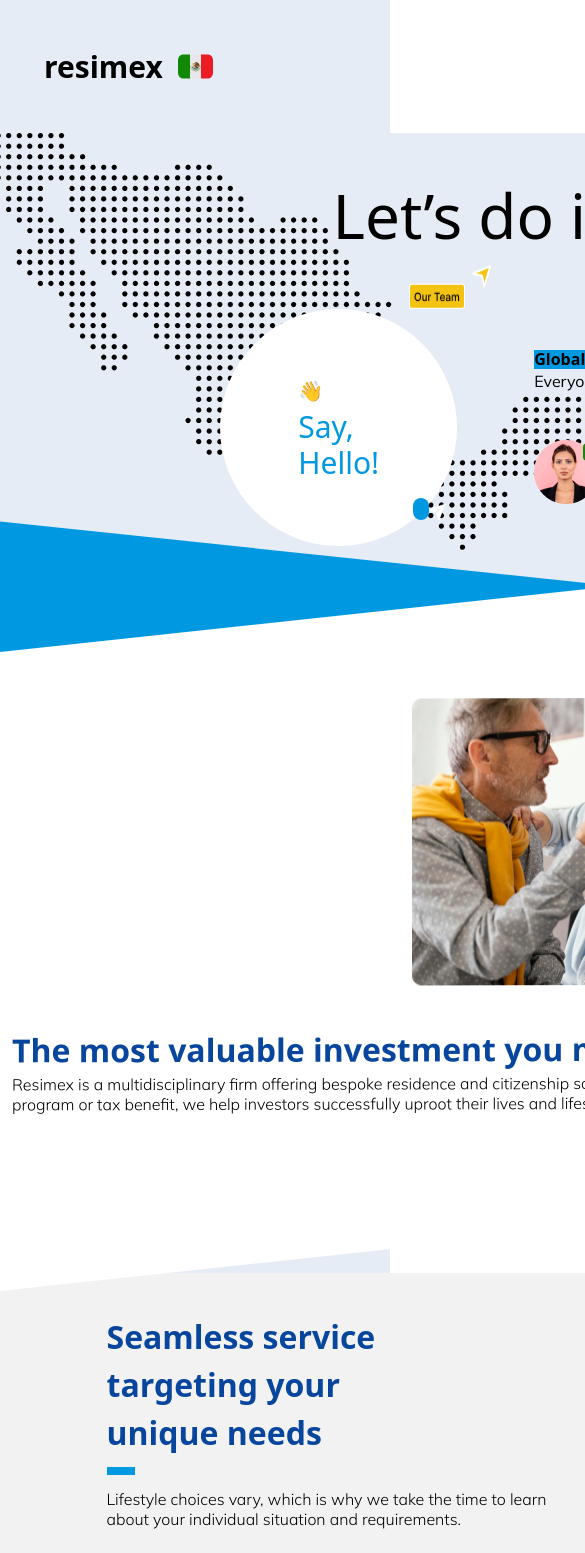
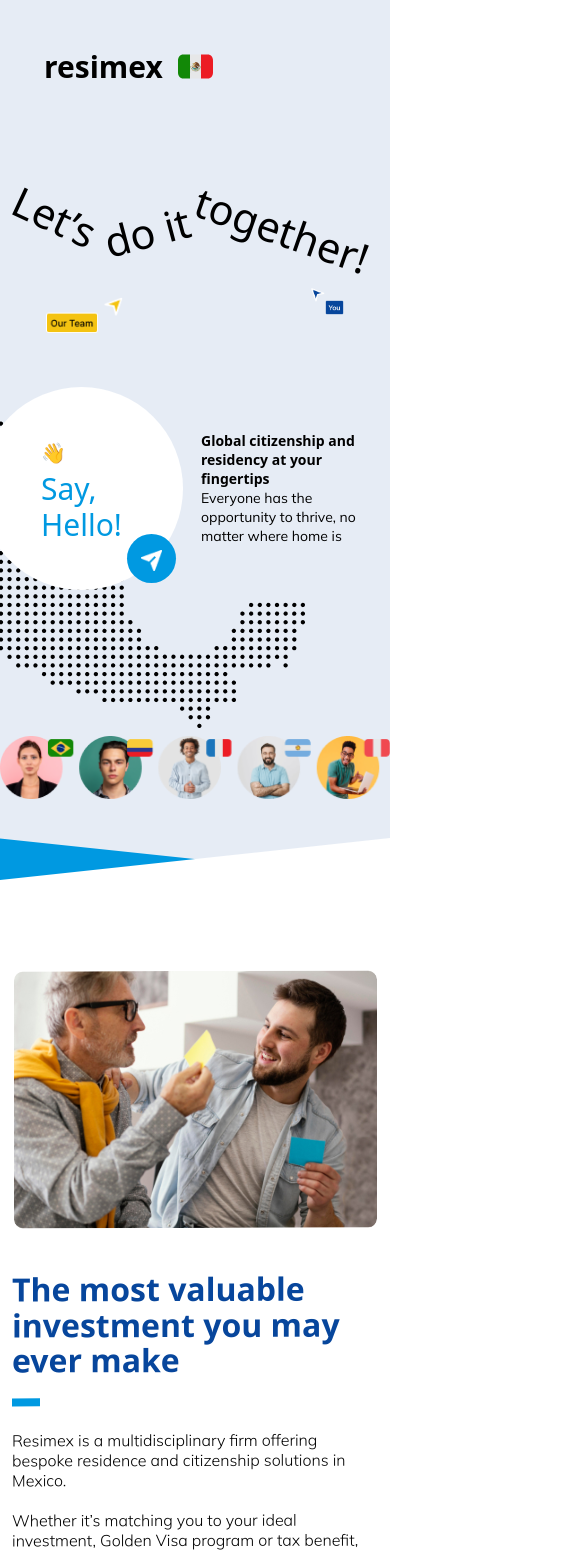
Before and after one commit to stain-franco/next-project, a Next.js app: page / in a window 390 px wide. Shown: the top 1553 px of the page, 585 px wide, since content can reach past the window. Built offline with nearby package versions, Linux system fonts and the light colour scheme.

Commit message:
fix: se maqueta el home page en version mobile

```diff
--- a/pages/index.tsx
+++ b/pages/index.tsx
@@ -6,113 +6,173 @@ import type { NextPageWithLayout } from './_app';
 
 const Page: NextPageWithLayout = () => { //
   return (
-    <div className='m-auto relative w-full bg-backgroud'>
-     <div className='w-[1228px] m-auto'>
-     <main className="bg-backgroud bg-[url('/images/Group.png')] bg-no-repeat ">
-        <div className="flex flex-col items-center p-10 ">
-          <h1 className="text-[62px] font-medium leading-[84.57px] sm:block hidden">
-            We love to help yout!
+    <div className='bg-backgroud'>
+      <div className='sm:m-auto sm:relative  sm:bg-backgroud bg-backgroud lg:w-[1228px] '>
+     <div className=' sm:pt-[50px]'>
+     <div className='flex justify-center'>
+          <h1 className="text-[62px] font-medium leading-[84.57px] sm:block hidden rotate-[24.93deg] left-[408.93px] top-[144.79px] pr-[2px]">
+            We
           </h1>
-          <h1 className='text-[62px] font-medium leading-[84.57px] sm:hidden '>Let’s  do it  together!</h1>
+          <h1 className="text-[62px] font-medium leading-[84.57px] sm:block hidden rotate-[-14.8deg] left-[500.75px] top-[195.88px] pr-[10px]">
+            love to
+          </h1>
+          <h1 className="text-[62px] font-medium leading-[84.57px] sm:block hidden rotate-[19.23deg] left-[734.99px] top-[124.48px]">
+            help you!
+          </h1>
+          <h1 className='text-[41.45px] font-medium leading-[56.54px] w-[89px] h-[57px] sm:hidden rotate-[24.93deg]  mt-[56.17px]'>Let’s</h1>
+          <h1 className='text-[41.45px] font-medium leading-[84.57px] w-[96px] h-[57px] sm:hidden rotate-[-14.8deg] mt-[56.17px]'>do it</h1>
+          <h1 className='text-[41.45px] font-medium leading-[84.57px] w-[184px] h-[57px] sm:hidden rotate-[19.23deg]  mt-[56.17px]'>together!</h1>
+          </div>
+          <div className='flex bg-backgroud '>
 
-          <div className="flex m-auto ">
+          <div className="flex items-center justify-center m-auto sm:flex sm:m-auto sm:items-center sm:justify-center pb-[54px]">
             <Image
               src="/images/Group 2.png"
               alt="Picture of the author"
-              className="left-[515px] top-[283px] pt-[5px] "
+              className="sm:left-[515px] sm:top-[285.75px] sm:pt-[50px] sm:block hidden"
               width={84}
               height={40}
             />
             <Image
               src="/images/Group 3.png"
               alt="Picture of the author"
-              className="left-[873px] top-[282px] pt-[10px] ml-[276.75px]"
+              className="sm:left-[873px] sm:top-[282px] pt-[10px] ml-[276.75px] sm:block hidden"
               width={50}
               height={41}
             />
+            <Image
+              src="/images/Group 2.png"
+              alt="Picture of the author"
+              className="left-[200px] top-[231.38px] pt-[50px] sm:hidden "
+              width={77.55}
+              height={26.97}
+            />
+            <Image
+              src="/images/Group 3.png"
+              alt="Picture of the author"
+              className="ml-[186px] pt-[23px] sm:hidden "
+              width={33.72}
+              height={27.65}
+            />
           </div>
-          <div className='flex items-center m-auto'>
-          <div className='mr-[77px]'>
-      <div className=" w-[237px] h-[237px] rounded-full bg-white flex flex-col justify-center items-center ">
+
+          </div>
+
+     <main className="bg-backgroud sm:bg-[url('/images/Group.png')]
+     bg-[url('/images/Frame.png')] bg-no-repeat m-auto pb-[60px]">
+        <div className=" sm:flex sm:flex-col sm:items-center sm:p-[50px] ">
+          <div className='flex  items-center sm:flex sm:items-center sm:m-auto'>
+          <div className='m-auto mr-[18px] sm:mr-[77px]'>
+      <div className="w-[203px] h-[203px] ml-[-20px] sm:w-[237px] sm:h-[237px] rounded-full bg-white flex flex-col justify-center items-center ">
         <h3 className="text-blue font-Inter text-justify text-3xl "><p className='text-[20px]'>👋</p>Say,<br></br>Hello!
         </h3>
-        <button className="sm:w-[57px] sm:h-[57px] rounded-full bg-blue ml-[164px] mt-[164px] absolute">
+        <button className="sm:w-[57px] sm:h-[57px] w-[48.82px] h-[48.82px] rounded-full bg-blue sm:ml-[164px] sm:mt-[164px] ml-[140px] mt-[140px] absolute">
         <Image
           src="/images/IconF.png"
           alt="Picture of the author"
-          className="ml-[16px] mt-[6px] "
+          className="ml-[16px] mt-[6px] sm:block hidden"
           width={23.97}
           height={24}
+        />
+        <Image
+          src="/images/IconF.png"
+          alt="Picture of the author"
+          className="ml-[14px] mt-[4px] sm:hidden"
+          width={20.53}
+          height={20.53}
         />
         </button>
       </div>
       </div>
             <div>
-            <h6 className="sm:pt-[10px] font-bold sm:leading-[25.1px] leading-[19px] bg-blue sm:bg-backgroud">
+            <h6 className="sm:pt-[10px] font-bold sm:font-bold sm:leading-[25.1px] leading-[19.1px] sm:bg-backgroud text-[14px] sm:text-[20px] w-[189px] sm:w-[509px] ">
               Global citizenship and residency at your fingertips
             </h6>
-            <p className="font-normal leading-[25.1px]">
+            <p className="leading-[19.1px] font-normal sm:font-normal sm:leading-[25.1px] text-[14px] sm:text-[20px] w-[189px] sm:w-[509px]">
               Everyone has the opportunity to thrive, no matter where home is
             </p>
             <Image
             src="/images/Group 25.png"
             alt="Picture of the author"
-            className="left-[513px] top-[537px] pt-[45px]"
+            className="left-[513px] top-[537px] pt-[45px] sm:block hidden"
             width={398.74}
             height={65}
           />
             </div>
           </div>
-
+          <div className='flex justify-center items-center pt-[100px]'>
+          <Image
+            src="/images/Group 25.png"
+            alt="Picture of the author"
+            className="left-[513px] top-[537px] pt-[45px] sm:hidden m-auto"
+            width={398.74}
+            height={65}
+          />
+          </div>
         </div>
       </main>
 
       <div className="xs:skew-y-6 xl:skew-y-3 bg-gradient-to-b from-blue from-50% xs:mb-12 lg:mb-14 ">
         <section className="xs:px-3 xs:py-28 lg:py-52 xl:px-24 bg-white xs:-skew-y-12 xl:-skew-y-6">
           <div className="flex justify-evenly items-center flex-wrap gap-10 xs:skew-y-6 xl:skew-y-3">
+            <div className='sm:flex sm:m-auto sm:justify-center '>
             <Image
               src="/images/photo.png"
               alt="Picture of the author"
-              className="xs:min-w-min   lg:max-w-lg "
+              className="rounded-[10px] sm:block hidden"
               width={405}
               height={287}
             />
-            <div className="xs:min-w-min  lg:max-w-lg">
-              <h2 className="text-[32px] font-bold text-DarkBlue">
+            <Image
+              src="/images/photo.png"
+              alt="Picture of the author"
+              className="rounded-[8.96px] sm:hidden m-auto"
+              width={363}
+              height={243.79}
+            />
+            <div className="">
+              <h2 className="text-[32px] font-bold text-DarkBlue mt-[43.21px] leading-[35.2px] sm:w-[384px] sm:h-[105px] sm:ml-[44px] sm:mb-[21px] mb-[21px]">
                 The most valuable investment you may ever make
               </h2>
-              <p className="font-light text-[16px] text-black leading-[20.08px]">
+                <div className="flex justify-start w-full   sm:flex sm:justify-start sm:w-full sm:ml-[44px]">
+                  <div className="bg-blue w-7 h-2  sm:w-7 sm:h-2  sm:mb-[21px] mb-[24px]"></div>
+                </div>
+                <p className="font-light text-[16px] text-black leading-[20.08px]  sm:w-[451px] sm:h-[120px] sm:ml-[44px]">
                 Resimex is a multidisciplinary firm offering bespoke residence
-                and citizenship solutions in Mexico. Whether it’s matching you
+                and citizenship solutions in Mexico.
+                <br />
+                <br />
+                Whether it’s matching you
                 to your ideal investment, Golden Visa program or tax benefit, we
                 help investors successfully uproot their lives and lifestyles.
-              </p>
+                </p>
+            </div>
             </div>
           </div>
         </section>
       </div>
       <div className="">
-      <div className="flex justify-center pt-10 bg-Ligthgray">
-        <div className="max-w-md w-auto mr-[70px]">
-          <h1 className="text-[32px] font-bold text-DarkBlue w-[279px] h-[105px] top-[1407px] left-[190px] ">
+      <div className="pt-[47px] sm:flex sm:justify-center sm:items-center  bg-Ligthgray">
+        <div className="  sm:w-auto ">
+          <h1 className="text-[32px] leading-[35.2px] font-bold text-DarkBlue ml-[22px] w-[370px] h-[105px] sm:ml-[190px] sm:w-[279px] sm:h-[105px] ">
             Seamless service targeting your unique needs
           </h1>
-          <br />
-          <div className="flex justify-start w-full pt-3 mt-[13px] mb-[14px]">
+
+          <div className="flex justify-start w-full  mt-[13px] mb-[14px] sm:ml-[190px] ml-[22px]">
             <div className="bg-blue w-7 h-2 "></div>
           </div>
-          <p className="font-light text-[16px] text-black leading-[20.08px]">
+          <p className="font-light text-[16px] text-black leading-[21.82px] ml-[22px] w-[369px]  sm:leading-[20.08px] sm:w-[280px]  sm:ml-[190px]">
             Lifestyle choices vary, which is why we take the time to learn about
             your individual situation and requirements.
           </p>
-          <br />
-          <p className="font-light text-[16px] text-black leading-[20.08px]">
+          <br className='sm:block hidden'/>
+          <p className="font-light text-[16px] text-black leading-[21.82px] ml-[22px] w-[369px] h-[132px] sm:leading-[20.08px] sm:w-[280px] sm:h-[160px] sm:ml-[190px]">
             We’ll assist you from start to ﬁnish, ensuring you have the insight
             and knowledge needed to succeed.
           </p>
         </div>
-        <div className="flex flex-col items-center  bg-white border rounded-[10px] h-[396px] w-[497px]">
-          <div className="flex flex-col items-center m-auto">
+        <div className="sm:m-auto ml-[11px] sm:flex sm:flex-col sm:items-center  bg-white border rounded-[10px] sm:h-[396px] sm:w-[497px]">
+          <div className="flex flex-col items-center ">
             <Image
               src="/images/Ellipse 9.png"
               alt=""
@@ -121,57 +181,64 @@ const Page: NextPageWithLayout = () => { //
               height={65}
             />
             <Link href="#">
-              <h5 className="mb-2 text-2xl font-bold text-DarkBlue ">
+              <h5 className=" text-[20px] leading-[22px] w-[190px] h-[22px] font-bold text-DarkBlue ">
                 Residency Programs
               </h5>
               <div className="flex justify-center w-full pt-[14px] pb-[13px]">
                 <div className="bg-blue w-7 h-2 "></div>
               </div>
             </Link>
-            <div className="font-light text-[16px] text-black leading-[20.08px] w-[442px] h-[100px] top-[1552px] left-[566px] ">
+            <div className="flex flex-col items-center place-content-between sm:flex sm:flex-col sm:items-center sm:place-content-between font-light text-[16px] text-black leading-[21.82px] sm:leading-[20.08px] w-[324px] h-[154px] mb-[58px] sm:w-[442px] sm:h-[176px]  ">
               Mexican residency safeguards against future instability and opens
               up a world of opportunities for investors and their families. A
               Golden Visa permit provides visa-free access to many countries
               across the globe.
-            </div>
-            <Link
+              <Link
               href="#"
-              className="px-[20px] py-[10px] text-[15.8px] font-medium text-center text-white bg-blue-700 rounded-lg bg-blue dark:hover:bg-DarkBlue dark:focus:ring-blue "
+              className="sm:block hidden px-[20px] py-[10px] text-[15.8px] leading-[23.7px] font-medium text-center text-white bg-blue-700 rounded-lg bg-blue dark:hover:bg-DarkBlue dark:focus:ring-blue "
             >
               Get started
             </Link>
+            <Link
+              href="#"
+              className="sm:hidden px-[20px] py-[10px] text-[15.8px] font-medium leading-[23.7px] text-center text-white bg-blue-700 rounded-lg bg-blue dark:hover:bg-DarkBlue dark:focus:ring-blue mt-[34px]"
+            >
+              Send Message
+            </Link>
+            </div>
+
           </div>
         </div>
       </div>
       </div>
       <div className="bg-Ligthgray pt-[94px]  pb-[113px]">
-        <div className="w-full flex justify-center ">
-          <h1 className="mb-2 text-2xl font-bold text-DarkBlue ">
+        <div className="w-full flex justify-center items-center">
+          <h1 className="mb-2 text-[32px] font-bold text-DarkBlue  ">
             Why Choose Us
             <div className="flex justify-center w-full pt-[14px] pb-[13px]">
-              <div className="bg-blue w-7 h-2 "></div>
-            </div>
+                <div className="bg-blue w-7 h-2 "></div>
+              </div>
           </h1>
         </div>
-        <div className="flex justify-center gap-5">
-          <div className="w-[241px] h-[219px] p-6 bg-white border border-gray-200 rounded-[10px]">
-            <h1 className="font-bold text-DarkBlue pb-[18px]">Speed and Simplicity</h1>
-            <div className='w-[190px] h-[100px] font-light'>
+        <div className="sm:flex sm:justify-center sm:items-center sm:gap-5">
+          <div className="sm:w-[241px] sm:h-[219px] sm:p-6 bg-white border border-gray-200 rounded-[10px]">
+            <h1 className="font-bold text-DarkBlue sm:mb-[18px] sm:text-[20px] sm:w-[200px] sm:h-[22px] sm:text-center">Speed and Simplicity</h1>
+            <div className='sm:w-[190px] sm:h-[100px] sm:font-light sm:text-center'>
               Easy, traveler-friendly application process. Simple and much less
               complicated than dealing with foreign governments.
             </div>
           </div>
-          <div className="w-[241px] h-[219px] p-6 bg-white border border-gray-200 rounded-[10px]">
-            <h1 className="font-bold text-DarkBlue pb-[18px]">Secure and Safe</h1>
-            <div className='w-[190px] h-[120px] font-light'>
+          <div className="sm:w-[241px] sm:h-[219px] sm:p-6 bg-white border border-gray-200 rounded-[10px]">
+            <h1 className="font-bold text-DarkBlue sm:mb-[18px] sm:text-center sm:w-[150px] sm:h-[22px] sm:text-center">Secure and Safe</h1>
+            <div className='sm:w-[190px] sm:h-[120px] sm:font-light sm:text-center'>
               World-class data centers and state-of-the-art security. Your
               credit card information will never be exposed to any government
               websites!
             </div>
           </div>
-          <div className="w-[241px] h-[219px] p-6 bg-white border border-gray-200 rounded-[10px]">
-            <h1 className="font-bold text-DarkBlue pb-[18px]">Awesome support</h1>
-            <div className='w-[190px] h-[120px] font-light'>
+          <div className="sm:w-[241px] sm:h-[219px] sm:p-6 bg-white border border-gray-200 rounded-[10px]">
+            <h1 className="font-bold text-DarkBlue pb-[18px] sm:text-center">Awesome support</h1>
+            <div className='sm:w-[190px] sm:h-[120px] sm:font-light sm:text-center'>
               Our customer support is ready to help 24/7. We want you to enjoy
               your travels and avoid the stress of getting a residence!
             </div>
@@ -253,6 +320,7 @@ const Page: NextPageWithLayout = () => { //
       </div>
      </div>
     </div>
+    </div>
   );
 };
 
```
Also changed, not shown: public/images/Frame.png (added).
